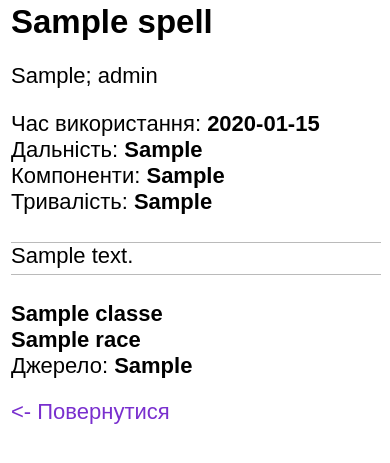
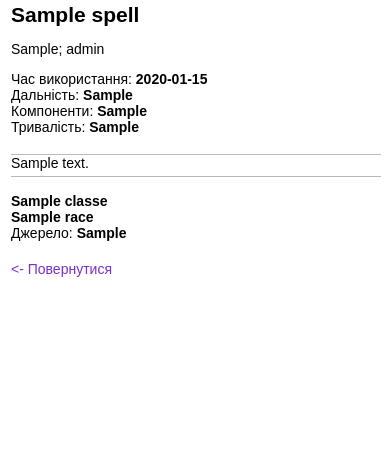
Before and after one commit to lukaholota/spells, a Flask app: page /spell/1 in a window 390 px wide. Shown: the part 47-510 px from the top of the page. Run offline with Flask 3, Linux system fonts and the light colour scheme; tables that the repository leaves empty hold one stand-in row (values such as "Sample post").

Commit message:
mobiles font decrease

```diff
--- a/app/static/css/spell.css
+++ b/app/static/css/spell.css
@@ -5,3 +5,9 @@ p, strong, div, a[href] {
 .spell-name h2 {
     display: inline;
 }
+
+@media only screen and (max-width: 425px) {
+    p, strong, div, a[href] {
+        font-size: 14px;
+    }
+  }
```
